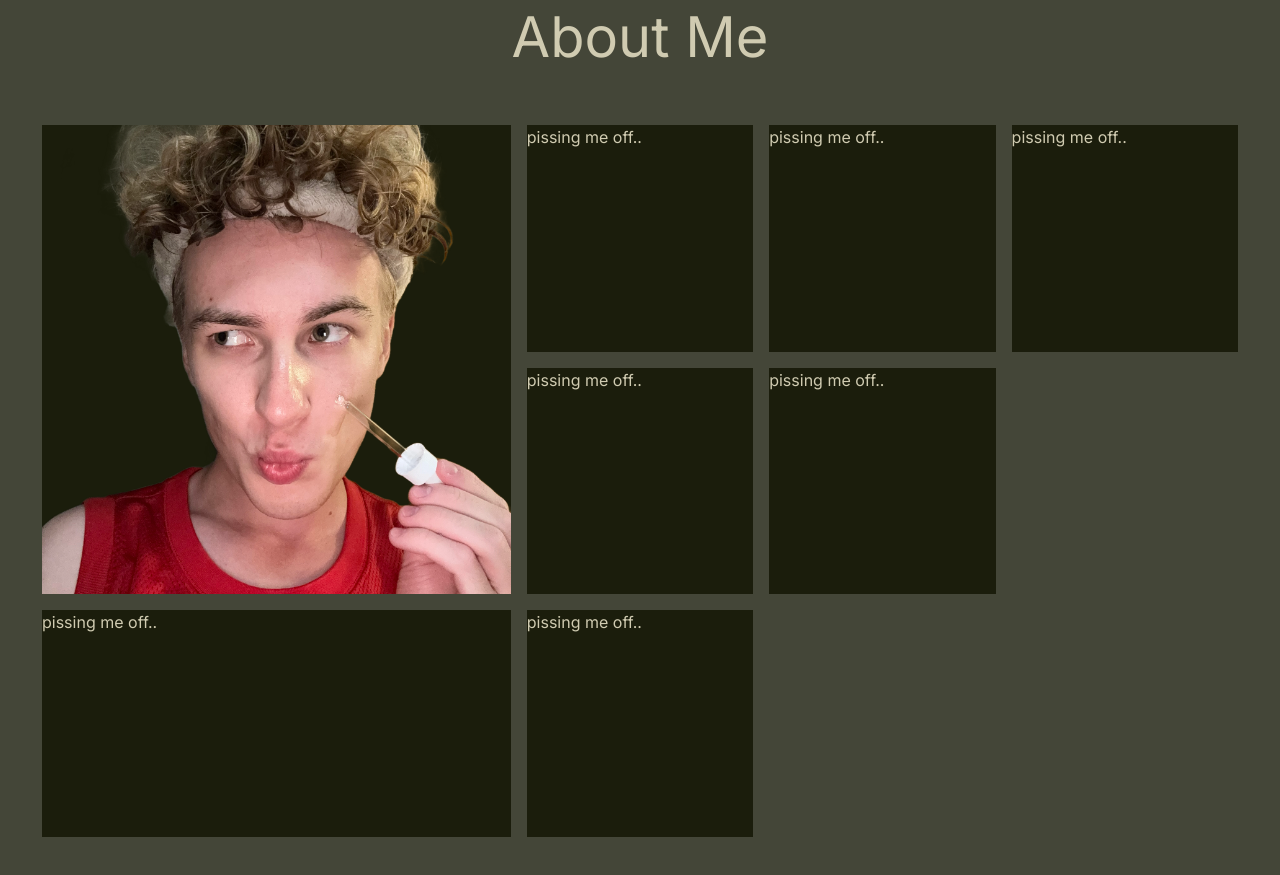
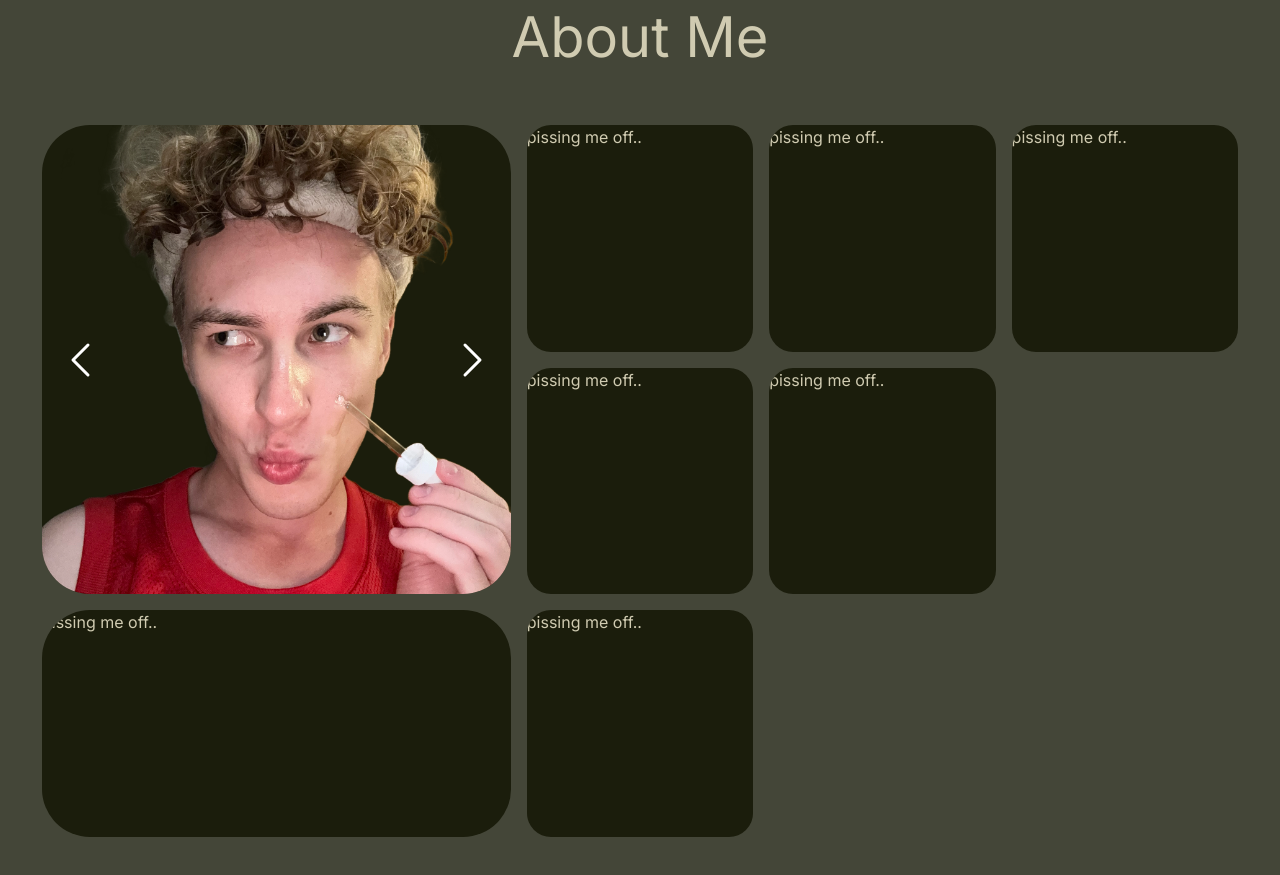
Before and after one commit to devio10/react-landing, a React (Vite) app: page / in a window 1280 px wide. Shown: the part 3500-4375 px from the top of the page. Built offline with nearby package versions, Linux system fonts and the light colour scheme.

Commit message:
WIP Photos Carousel

```diff
--- /dev/null
+++ b/src/components/icons/IconLeft.tsx
@@ -0,0 +1,5 @@
+export default function IconLeft() {
+    return (
+        <svg xmlns="http://www.w3.org/2000/svg" viewBox="0 0 256 256"><path d="M165.66,202.34a8,8,0,0,1-11.32,11.32l-80-80a8,8,0,0,1,0-11.32l80-80a8,8,0,0,1,11.32,11.32L91.31,128Z"></path></svg>
+    )
+}
--- /dev/null
+++ b/src/components/icons/IconRight.tsx
@@ -0,0 +1,5 @@
+export default function IconRight() {
+    return (
+        <svg xmlns="http://www.w3.org/2000/svg" viewBox="0 0 256 256"><path d="M181.66,133.66l-80,80a8,8,0,0,1-11.32-11.32L164.69,128,90.34,53.66a8,8,0,0,1,11.32-11.32l80,80A8,8,0,0,1,181.66,133.66Z"></path></svg>
+    )
+}
--- a/src/components/layout/AboutMe.tsx
+++ b/src/components/layout/AboutMe.tsx
@@ -3,7 +3,7 @@ import styles from "./AboutMe.module.scss"
 import BentoGridCard from "../ui/BentoGridCard";
 import photo1 from "../../assets/photo1.webp";
 import pissing from "../../assets/feo.webp";
-import ImageCarousel from "../ui/ImageCarousel";
+import ImageCarousel from "../ui/ImageCarousel/ImageCarousel";
 export default function AboutMe() {
     return (
         <>
--- a/src/components/ui/BentoGridCard.module.scss
+++ b/src/components/ui/BentoGridCard.module.scss
@@ -1,6 +1,7 @@
 .card {
     background-color: rgb(27, 29, 12);
     // padding: 16px;
+    // border-radius: 16px;
     box-sizing: border-box;
     min-width: 0;
     overflow: hidden;
--- a/src/components/ui/BentoGridCard.tsx
+++ b/src/components/ui/BentoGridCard.tsx
@@ -1,4 +1,3 @@
-import type React from "react"
 import styles from "./BentoGridCard.module.scss"
 import type { ComponentPropsWithoutRef } from "react"
 interface BentoGridCardProps extends ComponentPropsWithoutRef<"div"> {
@@ -11,6 +10,7 @@ export default function BentoGridCard({children, columns=1, rows=1, ...props}: B
             <div className={styles.card} style={{
                 gridColumn: `span ${columns}`,
                 gridRow: `span ${rows}`,
+                borderRadius: `${columns*24}px`
             }} {...props}>
                 {children}
             </div>
--- /dev/null
+++ b/src/components/ui/ImageCarousel/CarouselButtons.module.scss
@@ -0,0 +1,26 @@
+.container {
+    width: 100%;
+    height: 100%;
+    display: flex;
+}
+.button {
+    height: 100%;
+    border: none;
+    background: none;
+    cursor: pointer;
+    display: flex;
+    align-items: center;
+    padding: 16px;
+    svg {
+        width: 48px;
+        height: 48px;
+        fill: white;
+    }
+    &:first-child {
+        width: 30%;
+    }
+    &:last-child {
+        width: 70%;
+        justify-content: flex-end;
+    }
+}
--- /dev/null
+++ b/src/components/ui/ImageCarousel/CarouselButtons.tsx
@@ -0,0 +1,36 @@
+import type { ComponentPropsWithoutRef, Dispatch, SetStateAction } from "react";
+import styles from "./CarouselButtons.module.scss";
+import IconLeft from "../../icons/IconLeft";
+import IconRight from "../../icons/IconRight";
+
+export default function CarouselButtons({frame, setFrame, frames}: {frame: number, frames: number, setFrame: Dispatch<SetStateAction<number>>}) {
+    function CarouselButton({children, ...props} : ComponentPropsWithoutRef<"button">) {
+        return (
+            <button className={styles.button} {...props}>
+                {children}
+            </button>
+        )
+    }
+    function nextFrame() {
+        setFrame(frame + 1);
+        if (frame >= frames-1) {
+            setFrame(0);
+        }
+    }
+    function previousFrame() {
+        setFrame(frame - 1);
+        if (frame <= 0) {
+            setFrame(frames-1);
+        }
+    }
+    return (
+        <div className={styles.container}>
+            <CarouselButton onClick={previousFrame}>
+                <IconLeft />
+            </CarouselButton>
+            <CarouselButton onClick={nextFrame}>
+                <IconRight />
+            </CarouselButton>
+        </div>
+    )
+}
--- a/src/components/ui/ImageCarousel.module.scss
+++ b/src/components/ui/ImageCarousel/ImageCarousel.module.scss
@@ -6,4 +6,12 @@
         height: 100%;
         object-fit: cover;
     }
+    position: relative;
 }
+.buttons {
+    position: absolute;
+    top: 0;
+    left: 0;
+    width: 100%;
+    height: 100%;
+}
--- a/src/components/ui/ImageCarousel.tsx
+++ b/src/components/ui/ImageCarousel/ImageCarousel.tsx
@@ -1,12 +1,16 @@
-import { useState } from "react"
+import { useEffect, useState } from "react"
 import styles from "./ImageCarousel.module.scss"
-import pissing from "../../assets/feo.webp"
+import pissing from "/src/assets/feo.webp"
+import CarouselButtons from "./CarouselButtons";
 export default function ImageCarousel({images = []}: {images: string[]}) {
     const [frame, setFrame] = useState<number>(0);
     return (
         <>
             <div className={styles.container}>
                 {images.length === 0 ? (<img src={pissing} />) : (<img src={images[frame]} />)}
+                <div className={styles.buttons}>
+                    <CarouselButtons frame={frame} setFrame={setFrame} frames={images.length} />
+                </div>
             </div>
         </>
     )
```
